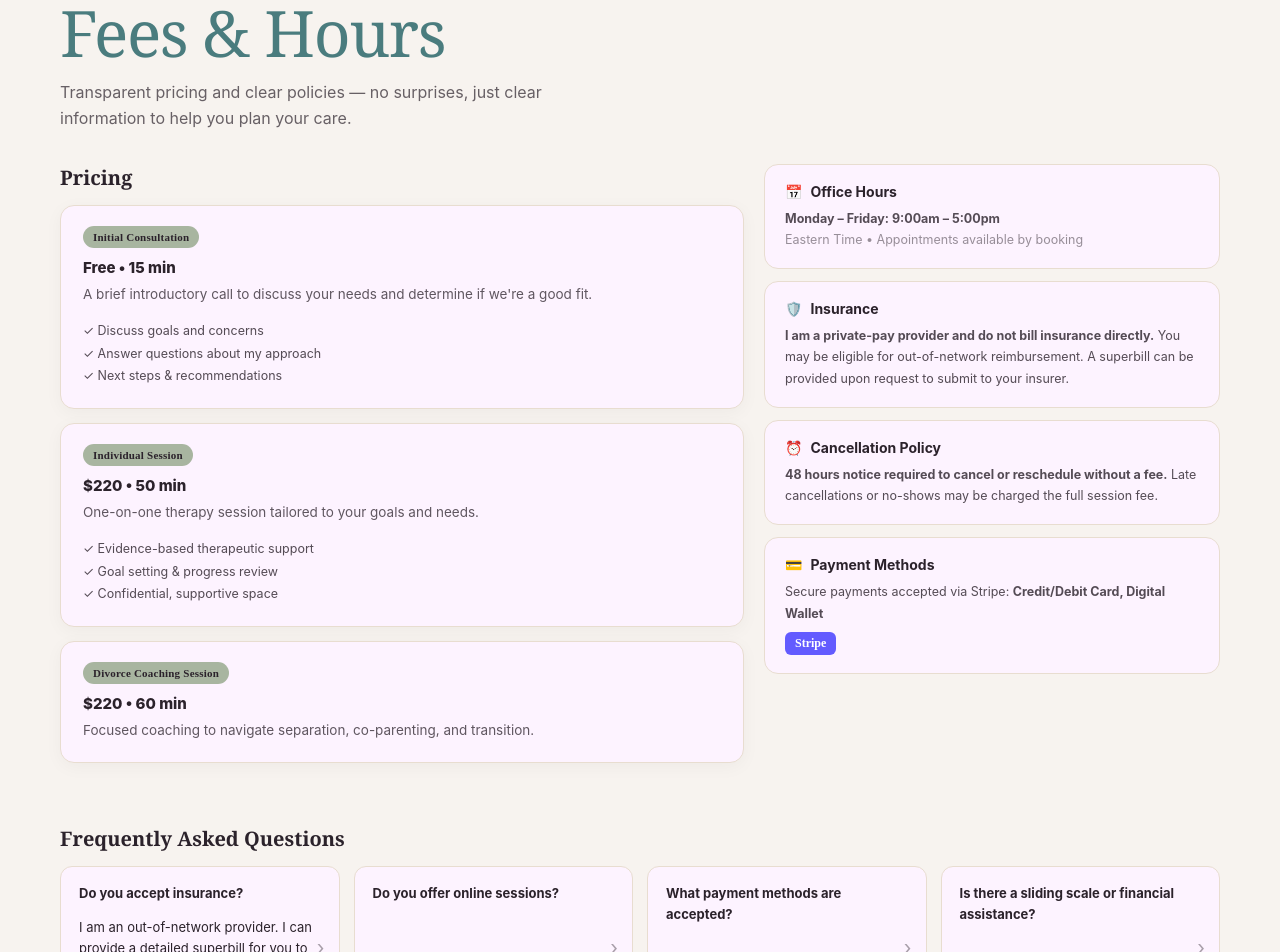
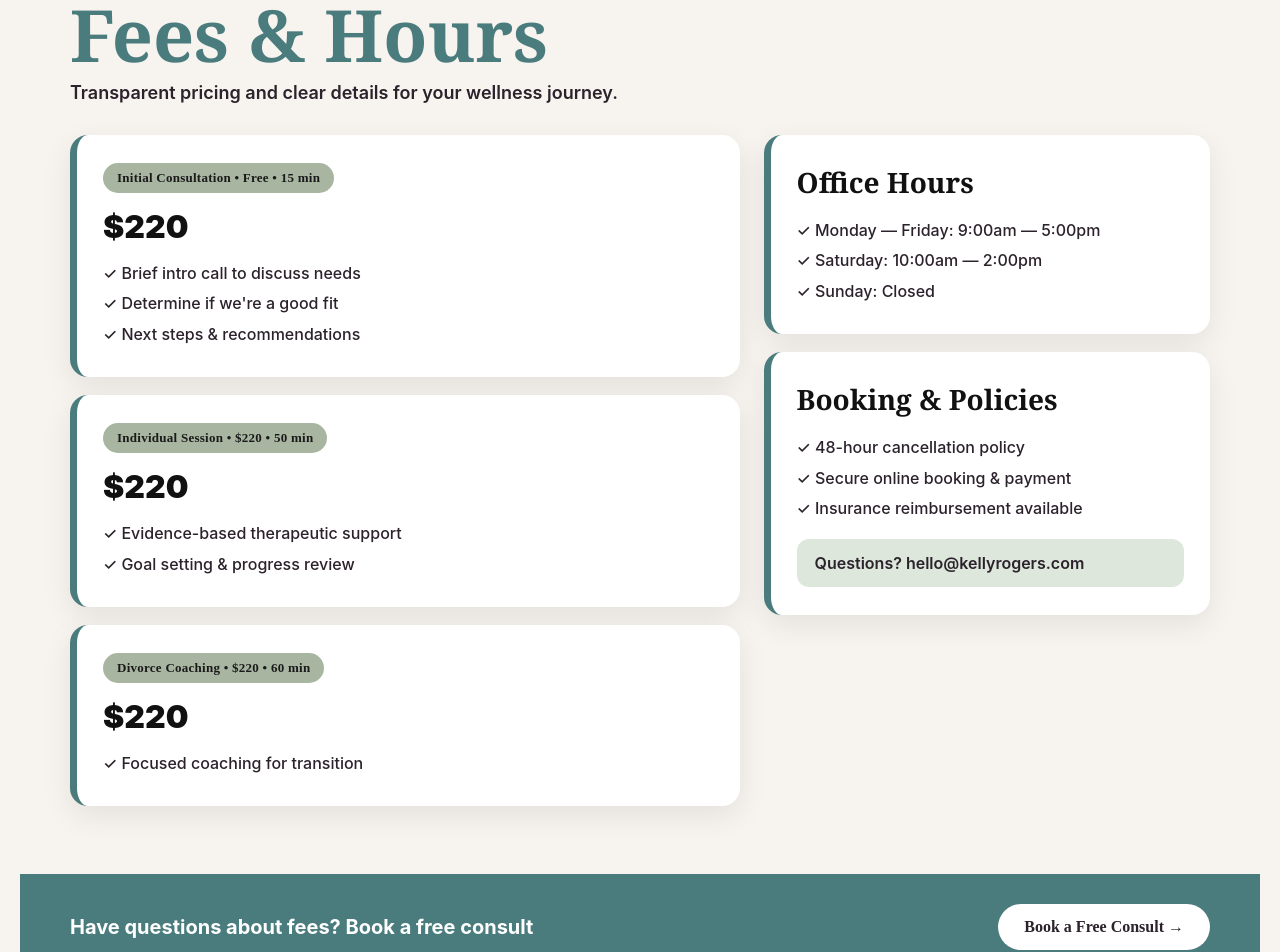
Before and after one commit to JoshuaOmosa/kelly-rogers, a Next.js app: page /fees in a window 1280 px wide. Shown: the part 120-1072 px from the top of the page. Built offline with nearby package versions, Linux system fonts and the light colour scheme.

Commit message:
fees & hours premium with brand palette #4A7C7E #F7F3EF #A8B5A0

```diff
--- a/app/fees/page.tsx
+++ b/app/fees/page.tsx
@@ -1,146 +1,40 @@
-export default function FeesHoursPage() {
-  return (
-    <main style={{ background: "#F7F3EF", minHeight: "100vh" }}>
-      <div style={{ maxWidth: 1160, margin: "0 auto", padding: "48px 20px 0" }}>
+export default function FeesPage(){
+ return(
+ <main style={{background:"#F7F3EF", padding:"48px 20px 0"}}>
+  <div style={{maxWidth:1140, margin:"0 auto"}}>
+   <h1 style={{fontFamily:"Canela, Georgia, serif", fontSize:"clamp(48px,7vw,72px)", color:"#4A7C7E", margin:0, lineHeight:1}}>Fees & Hours</h1>
+   <p style={{fontFamily:"Inter", fontSize:18, color:"#2B222B", fontWeight:600, marginTop:12}}>Transparent pricing and clear details for your wellness journey.</p>
 
-        {/* Header */}
-        <div style={{ textAlign: "left", marginBottom: 32 }}>
-          <h1 style={{
-            fontFamily: "Canela, Georgia, serif",
-            fontSize: "clamp(38px, 6vw, 64px)",
-            fontWeight: 400,
-            color: "#4A7C7E",
-            margin: 0,
-            lineHeight: 1.1,
-            letterSpacing: "-0.02em"
-          }}>
-            Fees & Hours
-          </h1>
-          <p style={{
-            fontFamily: "Inter, Arial, sans-serif",
-            fontSize: 16,
-            color: "#2B222B",
-            opacity: 0.7,
-            marginTop: 12,
-            lineHeight: 1.6,
-            maxWidth: 560
-          }}>
-            Transparent pricing and clear policies — no surprises, just clear information to help you plan your care.
-          </p>
+   <div className="grid">
+    <div>
+     <div style={card}><span style={badge}>Initial Consultation • Free • 15 min</span><div style={price}>$220</div><div style={check}>✓ Brief intro call to discuss needs</div><div style={check}>✓ Determine if we're a good fit</div><div style={check}>✓ Next steps & recommendations</div></div>
+     <div style={card}><span style={badge}>Individual Session • $220 • 50 min</span><div style={price}>$220</div><div style={check}>✓ Evidence-based therapeutic support</div><div style={check}>✓ Goal setting & progress review</div></div>
+     <div style={card}><span style={badge}>Divorce Coaching • $220 • 60 min</span><div style={price}>$220</div><div style={check}>✓ Focused coaching for transition</div></div>
     </div>
-
-        {/* 2 Column Layout */}
-        <div className="fees-grid">
-
-          {/* LEFT - Pricing */}
     <div>
-            <h3 style={h3}>Pricing</h3>
-
-            <div style={card}>
-              <span style={sageBadge}>Initial Consultation</span>
-              <div style={{ display: "flex", justifyContent: "space-between", alignItems: "flex-start", gap: 12 }}>
-                <div>
-                  <div style={price}>Free • 15 min</div>
-                  <p style={pSmall}>A brief introductory call to discuss your needs and determine if we're a good fit.</p>
-                  <div style={{ marginTop: 14 }}>
-                    <div style={checkRow}>✓ Discuss goals and concerns</div>
-                    <div style={checkRow}>✓ Answer questions about my approach</div>
-                    <div style={checkRow}>✓ Next steps & recommendations</div>
-                  </div>
+     <div style={card}><h2 style={h2}>Office Hours</h2><div style={check}>✓ Monday — Friday: 9:00am — 5:00pm</div><div style={check}>✓ Saturday: 10:00am — 2:00pm</div><div style={check}>✓ Sunday: Closed</div></div>
+     <div style={card}><h2 style={h2}>Booking & Policies</h2><div style={check}>✓ 48-hour cancellation policy</div><div style={check}>✓ Secure online booking & payment</div><div style={check}>✓ Insurance reimbursement available</div><div style={{marginTop:16, background:"#DDE7DC", padding:"14px 18px", borderRadius:12, fontFamily:"Inter", fontSize:16, fontWeight:600, color:"#2B222B"}}>Questions? hello@kellyrogers.com</div></div>
     </div>
    </div>
   </div>
 
-            <div style={card}>
-              <span style={sageBadge}>Individual Session</span>
-              <div style={{ display: "flex", justifyContent: "space-between", alignItems: "flex-start", flexWrap: "wrap" }}>
-                <div style={{ flex: 1, minWidth: 200 }}>
-                  <div style={price}>$220 • 50 min</div>
-                  <p style={pSmall}>One-on-one therapy session tailored to your goals and needs.</p>
-                  <div style={{ marginTop: 14 }}>
-                    <div style={checkRow}>✓ Evidence-based therapeutic support</div>
-                    <div style={checkRow}>✓ Goal setting & progress review</div>
-                    <div style={checkRow}>✓ Confidential, supportive space</div>
-                  </div>
-                </div>
-              </div>
-            </div>
-
-            <div style={card}>
-              <span style={sageBadge}>Divorce Coaching Session</span>
-              <div style={price}>$220 • 60 min</div>
-              <p style={pSmall}>Focused coaching to navigate separation, co-parenting, and transition.</p>
-            </div>
-          </div>
-
-          {/* RIGHT - Details */}
-          <div>
-            <div style={sideCard}>
-              <div style={iconRow}>📅 <b>Office Hours</b></div>
-              <div style={sideText}><b>Monday – Friday: 9:00am – 5:00pm</b><br/><span style={{opacity:0.6}}>Eastern Time • Appointments available by booking</span></div>
-            </div>
-
-            <div style={sideCard}>
-              <div style={iconRow}>🛡️ <b>Insurance</b></div>
-              <div style={sideText}><b>I am a private-pay provider and do not bill insurance directly.</b> You may be eligible for out-of-network reimbursement. A superbill can be provided upon request to submit to your insurer.</div>
-            </div>
-
-            <div style={sideCard}>
-              <div style={iconRow}>⏰ <b>Cancellation Policy</b></div>
-              <div style={sideText}><b>48 hours notice required to cancel or reschedule without a fee.</b> Late cancellations or no-shows may be charged the full session fee.</div>
-            </div>
-
-            <div style={sideCard}>
-              <div style={iconRow}>💳 <b>Payment Methods</b></div>
-              <div style={sideText}>Secure payments accepted via Stripe: <b>Credit/Debit Card, Digital Wallet</b></div>
-              <div style={{ marginTop: 8, background: "#635BFF", color: "white", display: "inline-block", padding: "4px 10px", borderRadius: 6, fontSize: 12, fontWeight: 700 }}>Stripe</div>
-            </div>
-          </div>
-        </div>
-
-        {/* FAQ */}
-        <div style={{ marginTop: 48 }}>
-          <h3 style={h3}>Frequently Asked Questions</h3>
-          <div className="faq-grid">
-            <div style={faqCard}><b>Do you accept insurance?</b><p>I am an out-of-network provider. I can provide a detailed superbill for you to submit to your insurer for potential out-of-network reimbursement...</p><span style={arrow}>›</span></div>
-            <div style={faqCard}><b>Do you offer online sessions?</b><span style={arrow}>›</span></div>
-            <div style={faqCard}><b>What payment methods are accepted?</b><span style={arrow}>›</span></div>
-            <div style={faqCard}><b>Is there a sliding scale or financial assistance?</b><span style={arrow}>›</span></div>
-          </div>
-        </div>
-      </div>
-
-      {/* Bottom CTA - Teal */}
-      <div style={{ background: "#4A7C7E", marginTop: 48, padding: "28px 20px" }}>
-        <div style={{ maxWidth: 1160, margin: "0 auto", display: "flex", justifyContent: "space-between", alignItems: "center", flexWrap: "wrap", gap: 16 }}>
-          <div>
-            <div style={{ color: "#FDF3FF", fontFamily: "Inter", fontWeight: 700, fontSize: 16 }}>Have questions about fees? Book a free consult</div>
-            <div style={{ color: "#F7F3EF", fontFamily: "Inter", fontSize: 13, opacity: 0.8, marginTop: 4 }}>A brief 15-minute call to discuss your needs — no commitment required.</div>
-          </div>
-          <a href="/contact" style={{ background: "#FDF3FF", color: "#2B222B", padding: "12px 22px", borderRadius: 100, fontFamily: "Inter", fontWeight: 700, fontSize: 14, textDecoration: "none", whiteSpace: "nowrap" }}>Book a Free Consult →</a>
+  <div style={{background:"#4A7C7E", marginTop:50, padding:"30px 20px"}}>
+   <div style={{maxWidth:1140, margin:"0 auto", display:"flex", justifyContent:"space-between", flexWrap:"wrap", gap:16, alignItems:"center"}}>
+    <div style={{color:"white", fontFamily:"Inter", fontSize:20, fontWeight:700}}>Have questions about fees? Book a free consult</div>
+    <a href="/contact" style={{background:"white", color:"#2B222B", padding:"14px 26px", borderRadius:100, fontWeight:800, textDecoration:"none", fontSize:16}}>Book a Free Consult →</a>
    </div>
   </div>
 
   <style>{`
-        .fees-grid { display: grid; grid-template-columns: 1.2fr 0.8fr; gap: 20px; }
-        .faq-grid { display: grid; grid-template-columns: repeat(4, 1fr); gap: 14px; }
-        @media(max-width: 900px){
-          .fees-grid { grid-template-columns: 1fr; gap: 24px; }
-          .faq-grid { grid-template-columns: 1fr; }
-        }
+   .grid{display:grid; grid-template-columns:1.2fr 0.8fr; gap:24px; margin-top:32px;}
+   @media(max-width:900px){.grid{grid-template-columns:1fr}}
   `}</style>
  </main>
  )
 }
 
-const h3 = { fontFamily: "Canela, Georgia, serif", fontSize: 20, color: "#2B222B", margin: "0 0 14px" } as const
-const card = { background: "#FDF3FF", borderRadius: 14, padding: "20px 22px", marginBottom: 14, border: "1px solid #E8DDD0", boxShadow: "0 4px 18px rgba(0,0,0,0.04)" } as const
-const sideCard = { background: "#FDF3FF", borderRadius: 14, padding: "18px 20px", marginBottom: 12, border: "1px solid #E8DDD0" } as const
-const sageBadge = { background: "#A8B5A0", color: "#2B222B", fontSize: 11, fontWeight: 700, padding: "5px 10px", borderRadius: 100, display: "inline-block", marginBottom: 10, letterSpacing: "0.02em" } as const
-const price = { fontFamily: "Inter", fontWeight: 800, fontSize: 15, color: "#2B222B", marginBottom: 6 } as const
-const pSmall = { fontFamily: "Inter", fontSize: 13.5, lineHeight: "1.75", color: "#2B222B", opacity: 0.75, margin: "6px 0 0" } as const
-const checkRow = { fontFamily: "Inter", fontSize: 12.5, lineHeight: "1.8", color: "#2B222B", opacity: 0.8 } as const
-const iconRow = { fontFamily: "Inter", fontSize: 14, color: "#2B222B", display: "flex", gap: 8, marginBottom: 8 } as const
-const sideText = { fontFamily: "Inter", fontSize: 12.5, lineHeight: "1.7", color: "#2B222B", opacity: 0.8 } as const
-const faqCard = { background: "#FDF3FF", borderRadius: 12, padding: "16px 18px", border: "1px solid #E8DDD0", fontFamily: "Inter", fontSize: 13, lineHeight: "1.6", color: "#2B222B", position: "relative" } as const
-const arrow = { position: "absolute", right: 14, top: "50%", transform: "translateY(-50%)", fontSize: 20, opacity: 0.4 } as const
+const card={background:"white", borderRadius:18, padding:"28px 26px", marginBottom:18, borderLeft:"7px solid #4A7C7E", boxShadow:"0 10px 30px rgba(0,0,0,0.08)"} as const
+const badge={background:"#A8B5A0", color:"#1a1a1a", fontSize:13, fontWeight:800, padding:"7px 14px", borderRadius:100, display:"inline-block", marginBottom:14, letterSpacing:"0.02em"} as const
+const price={fontFamily:"Inter", fontWeight:900, fontSize:32, color:"#111", marginBottom:12} as const
+const h2={fontFamily:"Canela, Georgia, serif", fontSize:28, color:"#111", margin:"0 0 14px"} as const
+const check={fontFamily:"Inter", fontSize:16, fontWeight:500, lineHeight:1.9, color:"#2B222B"} as const
```
Lines whose indentation alone changed are shown as unchanged.
